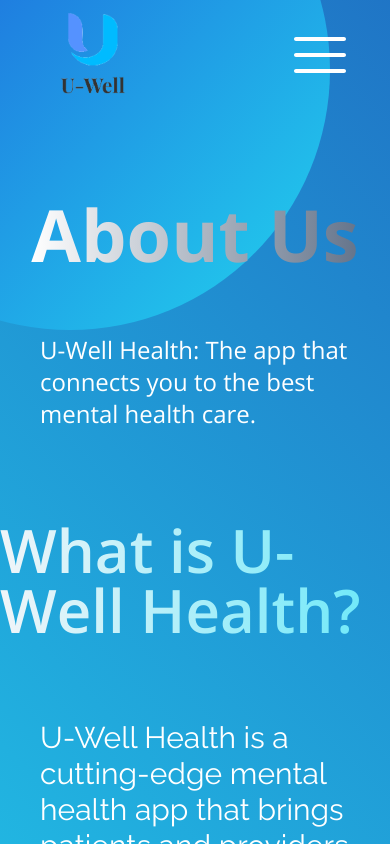
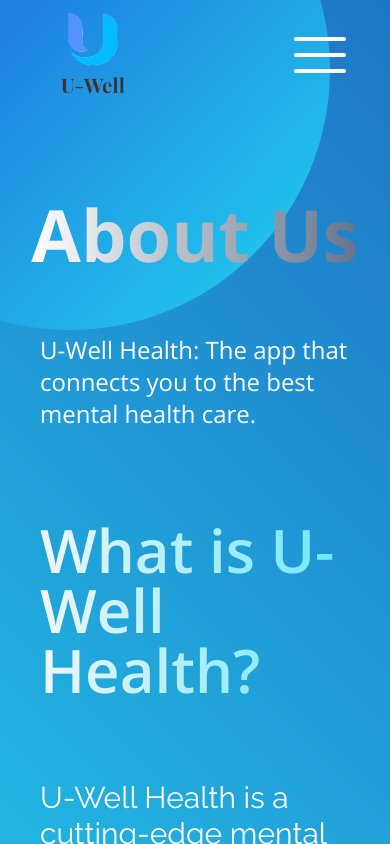
Before and after one commit to Jkhall81/U-Well, a Next.js app: page /about-us in a window 390 px wide. Built offline with nearby package versions, Linux system fonts and the light colour scheme; what react-slugify would draw is missing.

Commit message:
checking heading adjust for mobile on about us page.;

```diff
--- a/components/aboutUs/AnimationContent.tsx
+++ b/components/aboutUs/AnimationContent.tsx
@@ -70,7 +70,7 @@
         </div>
         <div className="flex w-full flex-col xl:flex-row">
           <div className="mt-[50px] flex w-full flex-col items-center text-white xl:ml-[50px] xl:mt-[250px] xl:w-[50%]">
-            <h2 className="heading-two pb-20 text-6xl font-semibold">
+            <h2 className="heading-two mx-10 pb-20 text-6xl font-semibold">
               What is U-Well Health?
             </h2>
             <motion.p
```
